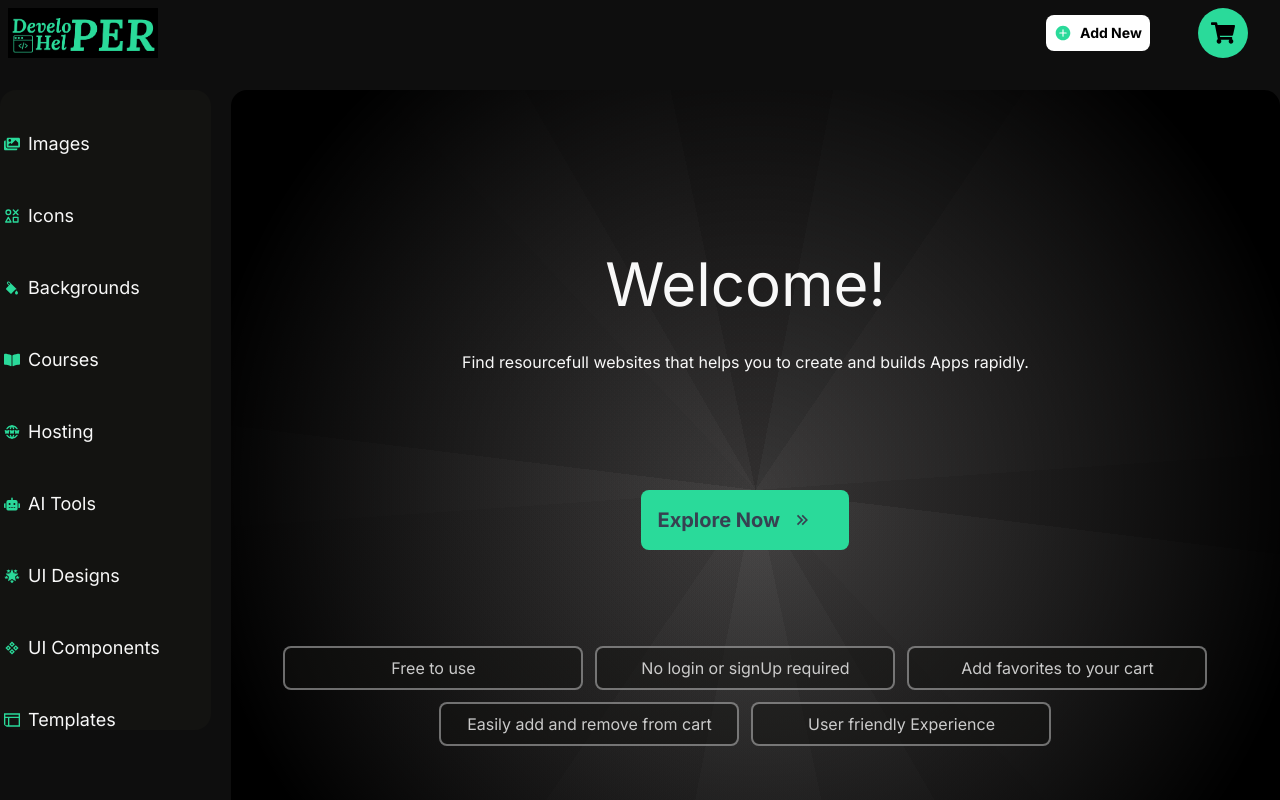
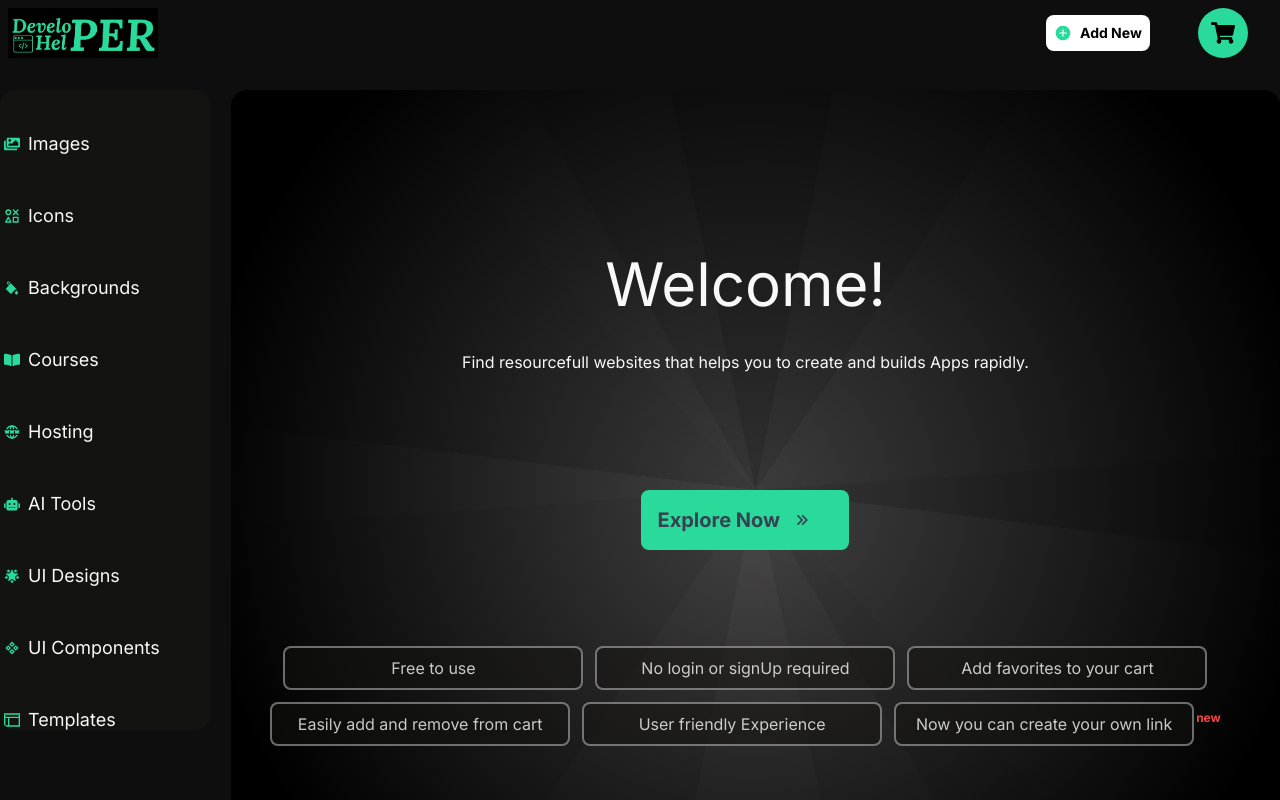
Before and after one commit to Lokesh9307/developer-helper, a Next.js app: page / in a window 1280 px wide. Shown: the top 800 px of the page. Built offline with nearby package versions, Linux system fonts and the light colour scheme.

Commit message:
new link component

```diff
--- a/src/app/components/Headers.tsx
+++ b/src/app/components/Headers.tsx
@@ -13,7 +13,7 @@ const Headers = () => {
           <Image src='/assets/logo.png' alt='logo' width={150} height={25} className='object-cover overflow-hidden' />
         </Link>
 
-        <div className='px-6 flex justify-between items-center lg:text-2xl text-xl w-[250px] '>
+        <div className='px-6 flex justify-between items-center lg:text-2xl text-xl w-[250px] relative'>
           <div className='bg-white text-black flex items-center rounded-lg lg:p-2 p-1'>
             <Link href='/newlink' className='text-black rounded-full flex justify-center items-center lg:gap-2 gap-1'>
               <IoIosAddCircle className='text-mainColor text-lg'/>
--- a/src/app/page.tsx
+++ b/src/app/page.tsx
@@ -34,6 +34,9 @@ export default function Home() {
             <li className='w-[300px]  text-textColor/80 border-2 border-white/40 p-2 rounded-lg bg-secondarybg/50 hover:text-textColor duration-300'>
               User friendly Experience
             </li>
+            <li className='w-[300px]  text-textColor/80 border-2 border-white/40 p-2 rounded-lg bg-secondarybg/50 hover:text-textColor duration-300'>
+              Now you can create your own link
+            </li><sup className='ml-[-10px] text-red-500 font-bold'>new</sup>
           </ul>
         </div>
         <div className='lg:block hidden overflow-hidden'>
```
